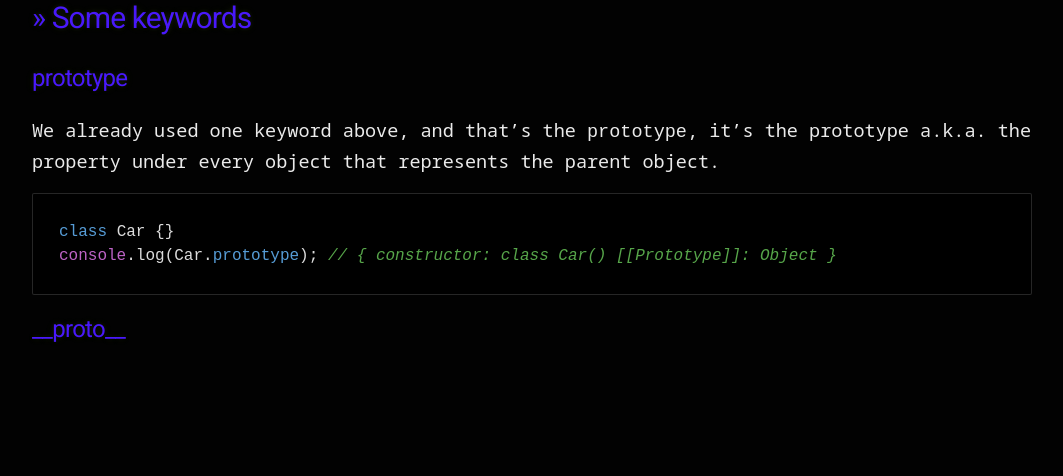
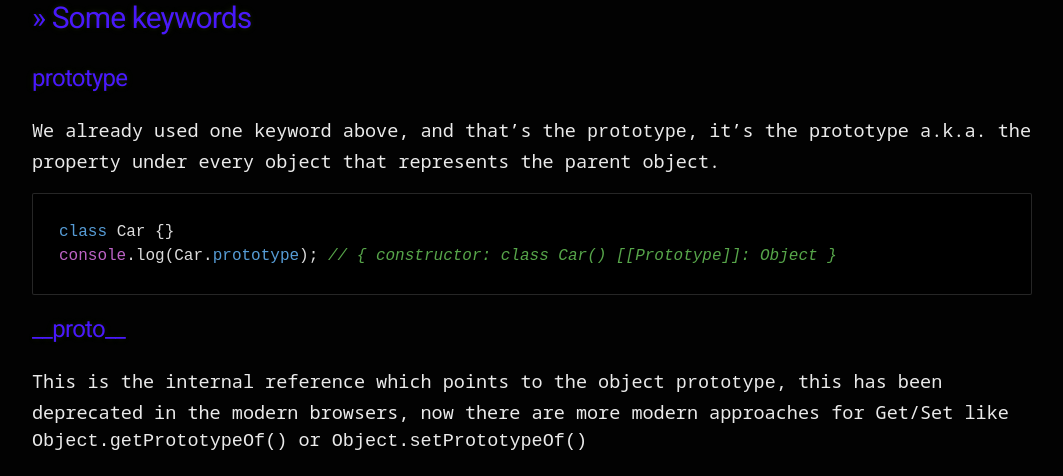
Before and after one commit to 20kilograma/blog, a Jekyll site: the page built from oop-js.md, in a window 1280 px wide and 900 px high, scrolled down 2795 px, cut to the strip 424-900 px from the top of the window. Shown: the whole strip, without its empty margins (108-1171 px from the left). Built offline with Jekyll 4.4.1, drawn with Linux system fonts in a browser that asks for light colours; nearby versions of some CDN libraries; some web fonts are replaced; our own code applies the rules of GitHub Pages for plain Markdown files; before the commit the page ends 3586 px from its top, so only the background shows below that.

Commit message:
Update oop-js.md

```diff
--- a/oop-js.md
+++ b/oop-js.md
@@ -61,3 +61,6 @@ We already used one keyword above, and that's the <code>prototype</code>, it's t
 console.log(Car.prototype); // { constructor: class Car() [[Prototype]]: Object }</code></pre>
 
 ## &#95;&#95;proto&#95;&#95;
+
+This is the internal reference which points to the object <code>prototype</code>, this has been deprecated in the modern browsers, now there are more modern approaches for Get/Set like <code>Object.getPrototypeOf()</code>
+or <code>Object.setPrototypeOf()</code>
```
